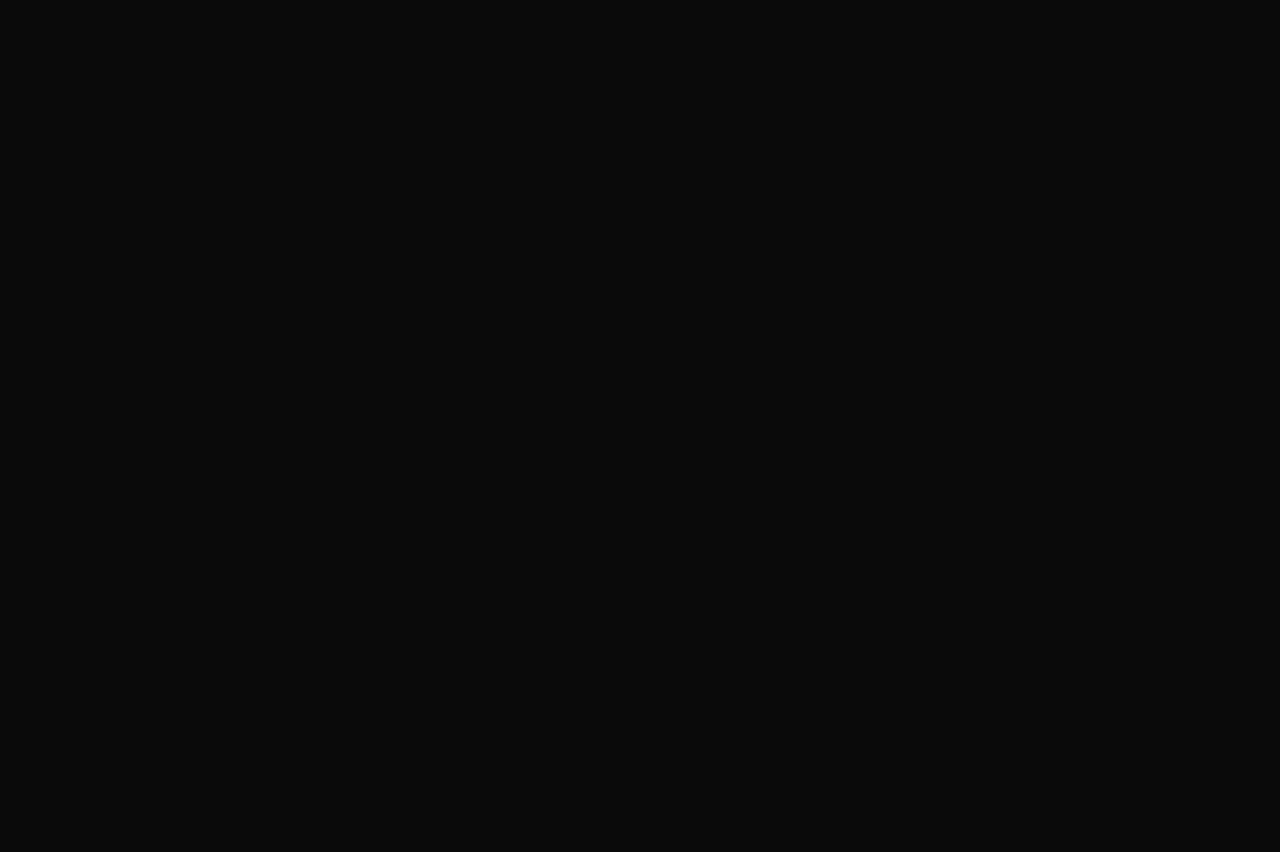
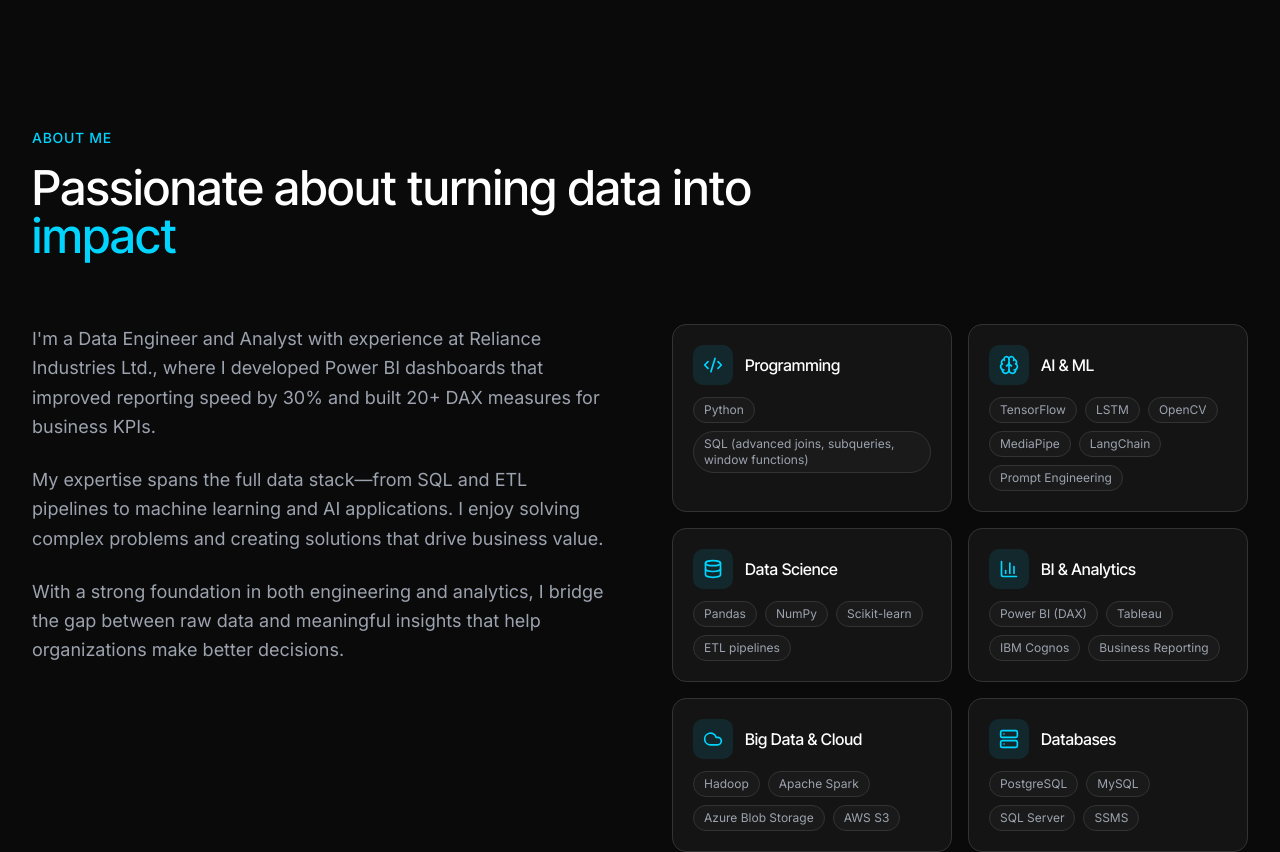
Before and after one commit to AdityaK-27/portfolio, a React (Vite) app in the folder app/: page / in a window 1280 px wide. Shown: the part 800-1652 px from the top of the page. Built offline with nearby package versions, Linux system fonts and the light colour scheme.

Commit message:
Refactor scroll-reveal animation styles
Remove initial styles for scroll-reveal animation.

```diff
--- a/app/src/App.css
+++ b/app/src/App.css
@@ -146,14 +146,8 @@ button:focus-visible {
 
 /* Scroll reveal animation */
 .scroll-reveal {
-  opacity: 0;
-  transform: translateY(30px);
-  transition: opacity 0.8s ease-out, transform 0.8s ease-out;
-}
-
-.scroll-reveal.revealed {
   opacity: 1;
-  transform: translateY(0);
+  transform: none;
 }
 
 /* Easing functions */
```
